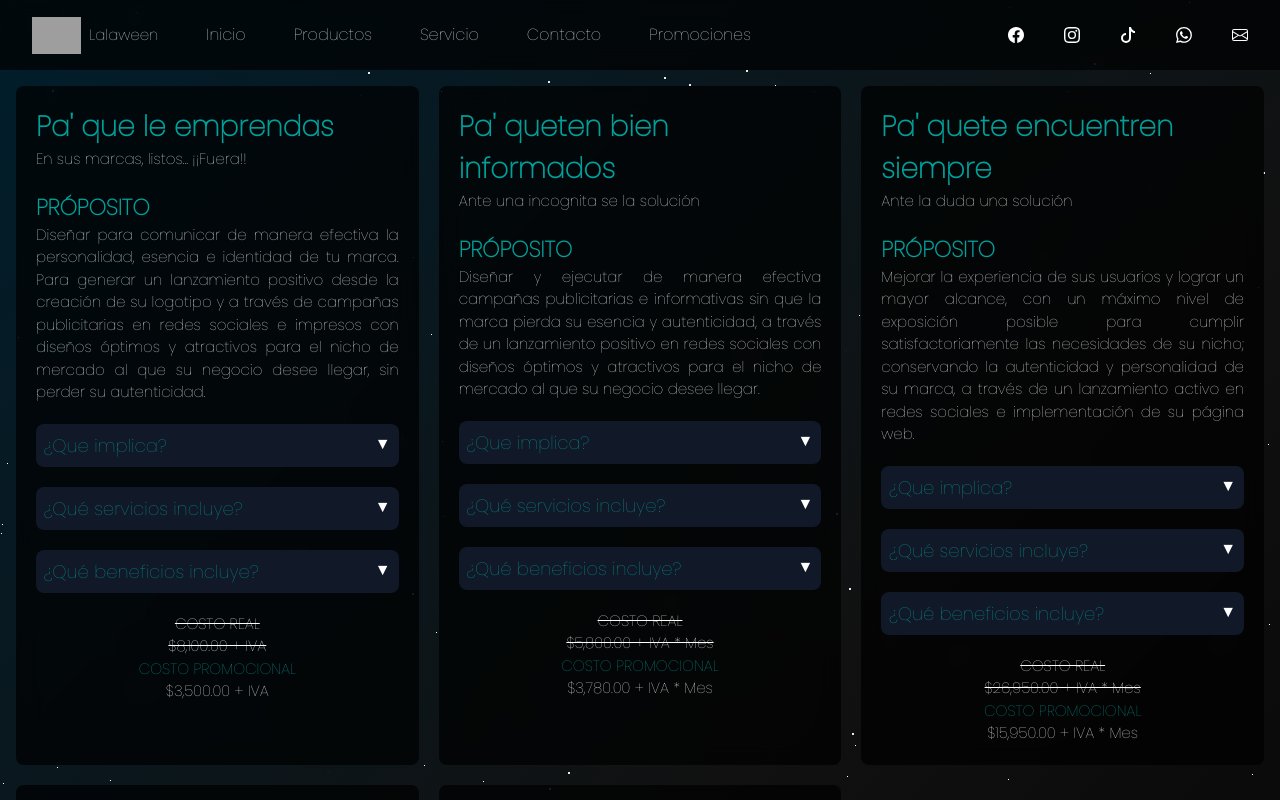
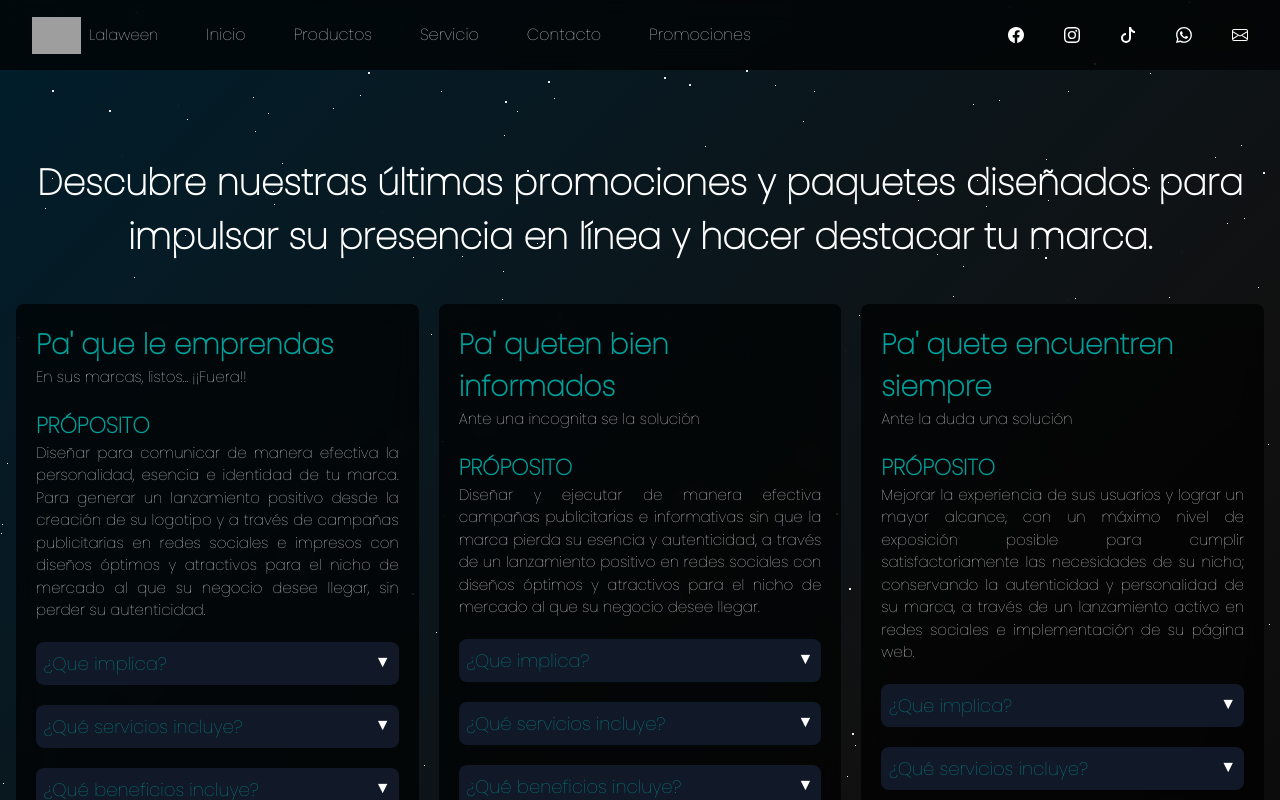
Before and after one commit to AngelLuna17-code/Lalaween, a React (Create React App) app: page / in a window 1280 px wide. Shown: the top 800 px of the page. Built offline with nearby package versions, Linux system fonts and the light colour scheme; grey boxes are pictures that could not be loaded.

Commit message:
titulo promo

```diff
--- a/src/App.js
+++ b/src/App.js
@@ -16,9 +16,14 @@ function App() {
         <Navbar />
       </div>
       {/* Navbar */}
+      <div>
+        <h1 className='container mx-auto text-white font-black text-center mt-[150px]'>
+          Descubre nuestras últimas promociones y paquetes diseñados para impulsar su presencia en línea y hacer destacar tu marca.
+        </h1>
+      </div>
       {/* Promociones */}
       <div className='container mx-auto px-4 pb-8'>
-        <div className='mt-20'>
+        <div className='mt-10'>
           <Promociones />
         </div>
       </div>
```
